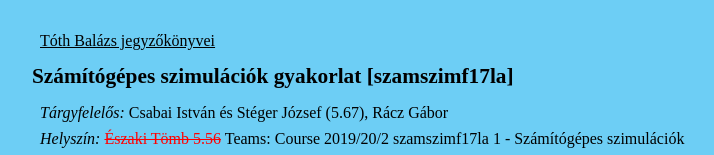
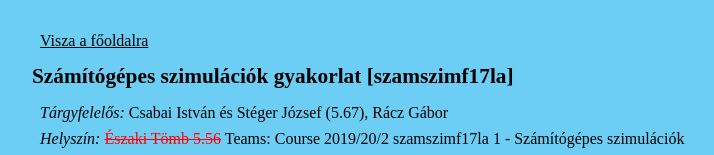
Before and after one commit to Gekkoisten/Gekkoisten.github.io, a plain HTML site: page szamszim.html in a window 1280 px wide. Shown: the top 155 px of the page, without its empty margins (96-810 px from the left). Drawn offline with Linux system fonts and the light colour scheme.

Commit message:
Update szamszim.html

```diff
--- a/szamszim.html
+++ b/szamszim.html
@@ -8,7 +8,7 @@
 	</head>
 
 	<body>
-	<p><a href="https://gekkoisten.github.io/">Tóth Balázs jegyzőkönyvei</a></p>
+	<p><a href="https://gekkoisten.github.io/">Visza a főoldalra</a></p>
 	<h1>Számítógépes szimulációk gyakorlat [szamszimf17la]</h1>
 	<p><span>Tárgyfelelős:</span> Csabai István és Stéger József (5.67), Rácz Gábor</p>
 	<p><span>Helyszín:</span> <font color='red'><strike>Északi Tömb 5.56</strike></font> Teams: Course 2019/20/2 szamszimf17la 1 - Számítógépes szimulációk</p>
```
